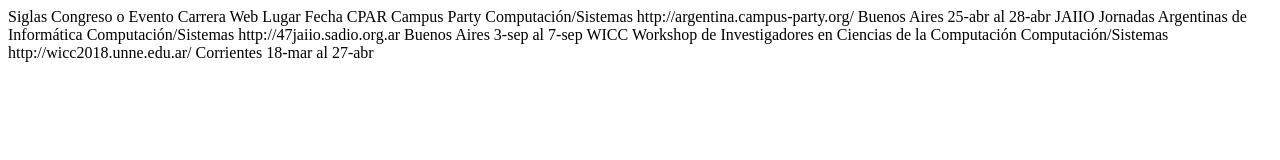
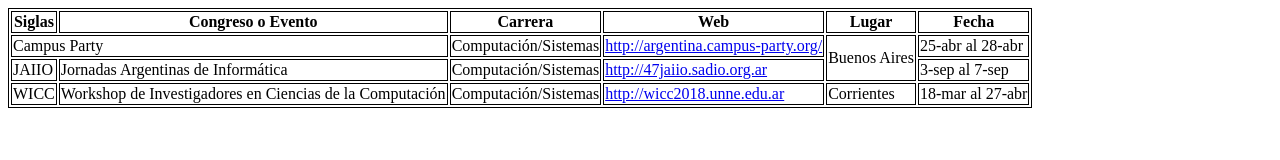
Before and after one commit to UCC-LabCompu2/ejercicios2024-JuanHernandez-99, a plain HTML site: page Ejercicios-HTML/ej_tablas.html in a window 1280 px wide. Drawn offline with Linux system fonts and the light colour scheme.

Commit message:
ej tablas

```diff
--- a/Ejercicios-HTML/ej_tablas.html
+++ b/Ejercicios-HTML/ej_tablas.html
@@ -15,33 +15,41 @@
 <!--Elimine las siglas CPAR, y 'Campus Party' debe ocupar 2 celdas-->
 <!--Como campus party y Jaiio comparten el mismo lugar, unifique las celdas que contienen 'Buenos Aires'-->
 <body>
+<!--Hola Mundo-->
+<table>
+    <thead>
+        <th>Siglas</th>
+        <th>Congreso o Evento</th>
+        <th>Carrera</th>
+        <th>Web</th>
+        <th>Lugar</th>
+        <th>Fecha</th>
+    </thead>
+    <tbody>
+    <tr>
 
-Siglas
-Congreso o Evento
-Carrera
-Web
-Lugar
-Fecha
-
-CPAR
-Campus Party
-Computación/Sistemas
-http://argentina.campus-party.org/
-Buenos Aires
-25-abr al 28-abr
-
-JAIIO
-Jornadas Argentinas de Informática
-Computación/Sistemas
-http://47jaiio.sadio.org.ar
-Buenos Aires
-3-sep al 7-sep
-
-WICC
-Workshop de Investigadores en Ciencias de la Computación
-Computación/Sistemas
-http://wicc2018.unne.edu.ar/
-Corrientes
-18-mar al 27-abr
+        <td colspan="2">Campus Party</td>
+        <td>Computación/Sistemas</td>
+        <td><a href="http://argentina.campus-party.org/">http://argentina.campus-party.org/</a></td>
+        <td rowspan="2">Buenos Aires</td>
+        <td>25-abr al 28-abr</td>
+    </tr>
+    <tr>
+        <td>JAIIO</td>
+        <td>Jornadas Argentinas de Informática</td>
+        <td>Computación/Sistemas</td>
+        <td><a href="http://47jaiio.sadio.org.ar"> http://47jaiio.sadio.org.ar</a></td>
+        <td>3-sep al 7-sep</td>
+    </tr>
+    <tr>
+        <td>WICC</td>
+        <td>Workshop de Investigadores en Ciencias de la Computación</td>
+        <td>Computación/Sistemas</td>
+        <td><a href="http://wicc2018.unne.edu.ar">http://wicc2018.unne.edu.ar</a></td>
+        <td>Corrientes</td>
+        <td>18-mar al 27-abr</td>
+    </tr>
+    </tbody>
+</table>
 </body>
 </html>
```
